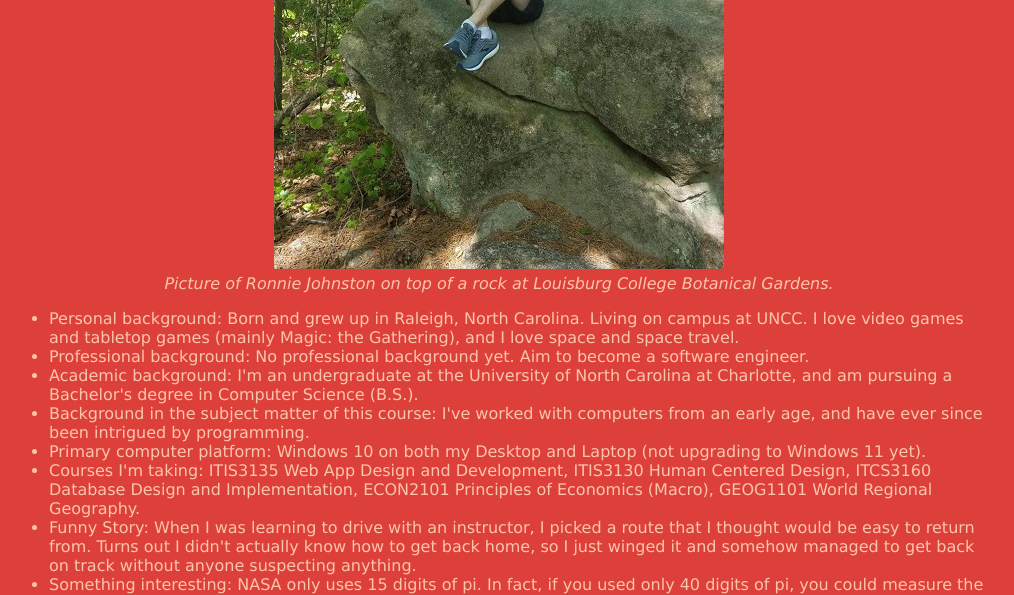
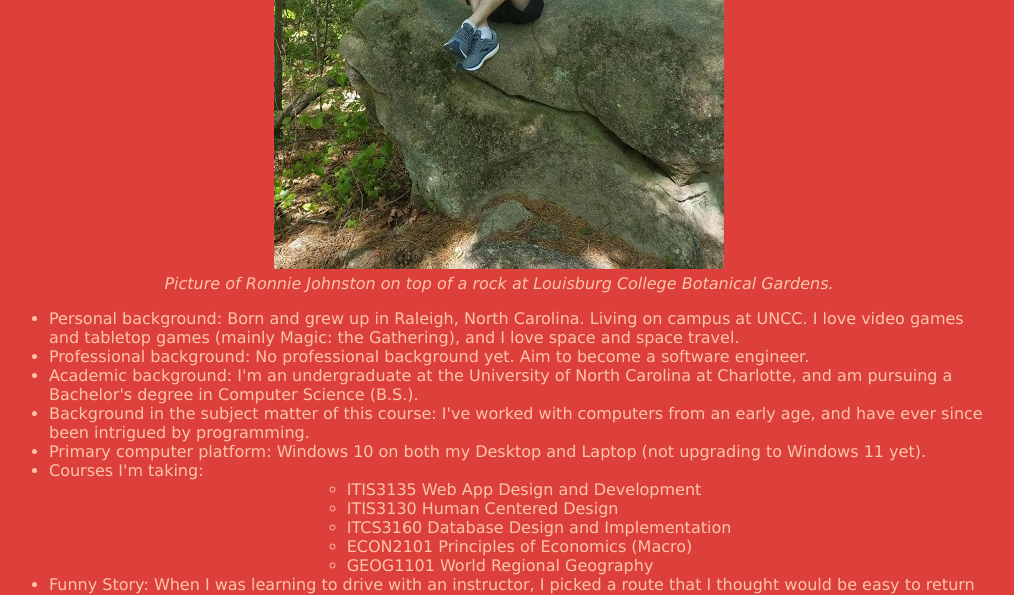
Before and after one commit to RonnieJohnston/RonnieJohnston.github.io, a plain HTML site: page itis3135/introduction.html in a window 1280 px wide. Shown: the part 500-1095 px from the top of the page, without its empty margins (141-1155 px from the left). Drawn offline with Linux system fonts and the light colour scheme.

Commit message:
style update

```diff
--- a/itis3135/introduction.html
+++ b/itis3135/introduction.html
@@ -41,8 +41,14 @@
                     Computer Science (B.S.).</li>
             <li>Background in the subject matter of this course: I've worked with computers from an early age, and have ever since been intrigued by programming.</li>
             <li>Primary computer platform: Windows 10 on both my Desktop and Laptop (not upgrading to Windows 11 yet).</li>
-            <li>Courses I'm taking: ITIS3135 Web App Design and Development, ITIS3130 Human Centered Design, ITCS3160 Database Design and Implementation,
-                    ECON2101 Principles of Economics (Macro), GEOG1101 World Regional Geography.</li>
+            <li>Courses I'm taking:
+                <ul>
+                    <li>ITIS3135 Web App Design and Development</li>
+                    <li>ITIS3130 Human Centered Design</li>
+                    <li>ITCS3160 Database Design and Implementation</li>
+                    <li>ECON2101 Principles of Economics (Macro)</li>
+                    <li>GEOG1101 World Regional Geography</li>
+                </ul></li>
             <li>Funny Story: When I was learning to drive with an instructor, I picked a route that I thought would be easy to return from.  Turns out I didn't
                     actually know how to get back home, so I just winged it and somehow managed to get back on track without anyone suspecting anything.</li>
             <li>Something interesting: NASA only uses 15 digits of pi.  In fact, if you used only 40 digits of pi, you could measure the
--- a/itis3135/styles/default.css
+++ b/itis3135/styles/default.css
@@ -132,7 +132,7 @@ table, td, th
     margin-right: auto;
 }
 
-table tr:nth-child(even)
+table tr:nth-child(odd)
 {
     background-color: #27474E;
     color: #FFC4AB;
```
Also changed, not shown: itis3135/tables.html (+1 -1 lines).
